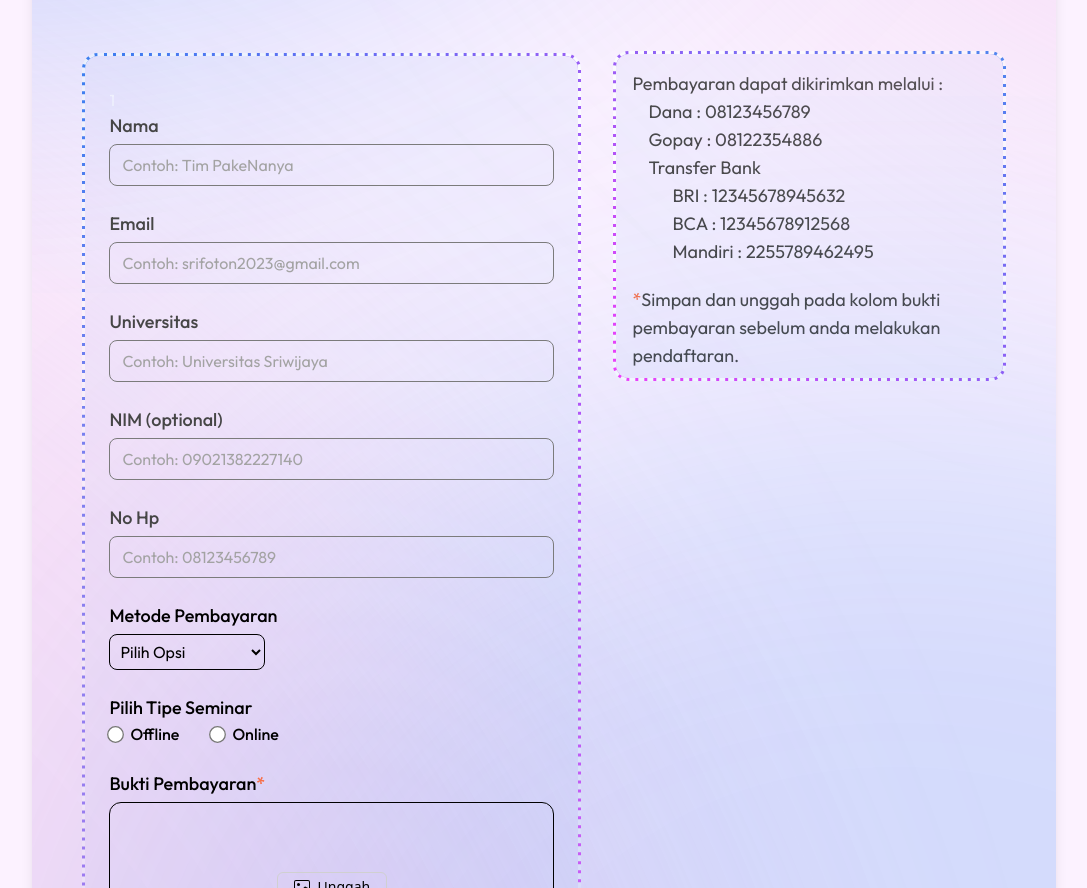
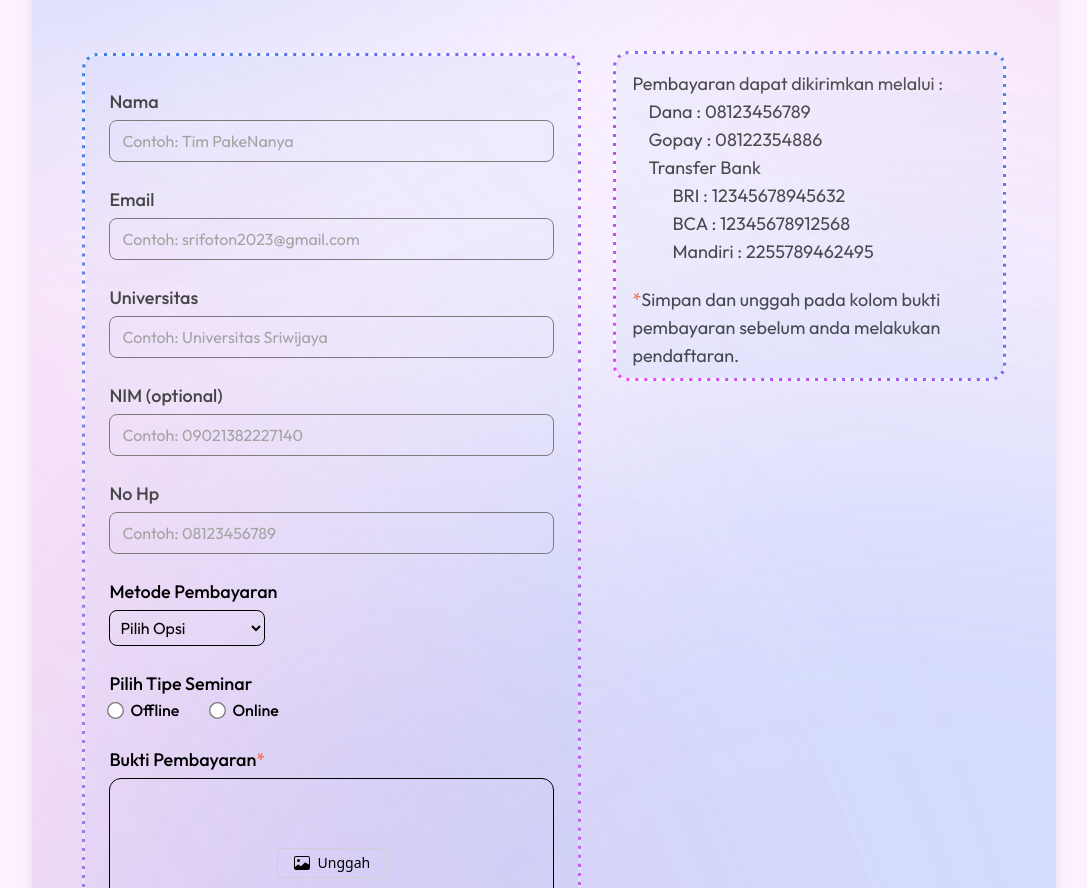
Before and after one commit to zildjianvitoo/srifoton2023fe-deployed, a Next.js app: page /seminar in a window 1280 px wide. Shown: the part 2593-3481 px from the top of the page, without its empty margins (96-1183 px from the left). Built offline with nearby package versions, Linux system fonts and the light colour scheme.

Commit message:
remove hydration context

```diff
--- /dev/null
+++ b/components/NoSSR.jsx
@@ -0,0 +1,5 @@
+import { Fragment } from "react";
+
+export default function NoSSR({ children }) {
+  return <Fragment>{children}</Fragment>;
+}
--- a/components/organisms/LandingPage/Swiper.jsx
+++ b/components/organisms/LandingPage/Swiper.jsx
@@ -1,7 +1,7 @@
 import { useState } from "react";
 import { useTheme } from "next-themes";
 import { Swiper, SwiperSlide } from "swiper/react";
-
+import dynamic from "next/dynamic";
 import "swiper/css";
 import "swiper/css/effect-coverflow";
 import "swiper/css/pagination";
@@ -101,4 +101,6 @@ function SwiperSlider() {
   );
 }
 
-export default SwiperSlider;
+export default dynamic(() => Promise.resolve(SwiperSlider), {
+  ssr: false,
+});
--- a/components/organisms/Seminar/RegisterSeminarForm.jsx
+++ b/components/organisms/Seminar/RegisterSeminarForm.jsx
@@ -1,4 +1,5 @@
 import { useEffect, useState } from "react";
+import dynamic from "next/dynamic";
 import Button from "@/components/atoms/Button";
 import InputDropdown from "@/components/atoms/InputDropdown";
 import InputFile from "@/components/atoms/InputFile";
@@ -8,10 +9,6 @@ import ErrorMessage from "@/components/atoms/ErrorMessage";
 import { seminarFormRules } from "@/utils/formRules";
 import { doSeminarRegistration } from "@/utils/api";
 import { useForm } from "react-hook-form";
-import { DevTool } from "@hookform/devtools";
-import { data } from "autoprefixer";
-
-let renderCount = 0;
 
 export default function RegisterSeminarForm() {
   const [proof, setProof] = useState(null);
@@ -52,10 +49,8 @@ export default function RegisterSeminarForm() {
     }
   };
 
-  renderCount++;
   return (
     <>
-      <p className="text-white">{renderCount / 2}</p>
       <form
         className={`w-full z-10 relative`}
         onSubmit={handleSubmit(onSubmitHandler)}
@@ -158,7 +153,6 @@ export default function RegisterSeminarForm() {
           </Button>
         </div>
       </form>
-      <DevTool control={control} />
     </>
   );
 }
--- a/pages/_app.js
+++ b/pages/_app.js
@@ -21,14 +21,14 @@ export default function App({ Component, pageProps }) {
         <meta name="author" content="IT LEAD DEVELOPER TEAM SRIFOTON 2023" />
         <link rel="icon" href="/assets/logo-srifoton2023.svg" />
       </Head>
-      <HydrationContext>
+      {/* <HydrationContext> */}
       <ThemeProvider attribute="class" value={theme} enableSystem={false}>
         <div className={outfit.className}>
           <Navbar />
           <Component {...pageProps} />
         </div>
       </ThemeProvider>
-      </HydrationContext>
+      {/* </HydrationContext> */}
     </>
   );
 }
```
Lines whose indentation alone changed are shown as unchanged.
